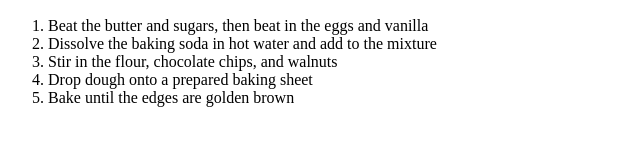
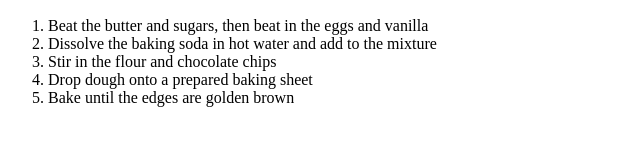
Before and after one commit to kosarsi/odin-recipes, a plain HTML site: page recipes/cookies.html in a window 1280 px wide. Shown: the part 646-792 px from the top of the page, 0-640 px from the left. Drawn offline with Linux system fonts and the light colour scheme.

```diff
--- a/recipes/cookies.html
+++ b/recipes/cookies.html
@@ -26,7 +26,7 @@
             <ol>
                 <li>Beat the butter and sugars, then beat in the eggs and vanilla</li>
                 <li>Dissolve the baking soda in hot water and add to the mixture</li>
-                <li>Stir in the flour, chocolate chips, and walnuts</li>
+                <li>Stir in the flour and chocolate chips</li>
                 <li>Drop dough onto a prepared baking sheet</li>
                 <li>Bake until the edges are golden brown</li>
             </ol>
```
Also changed, not shown: 1 other file.
